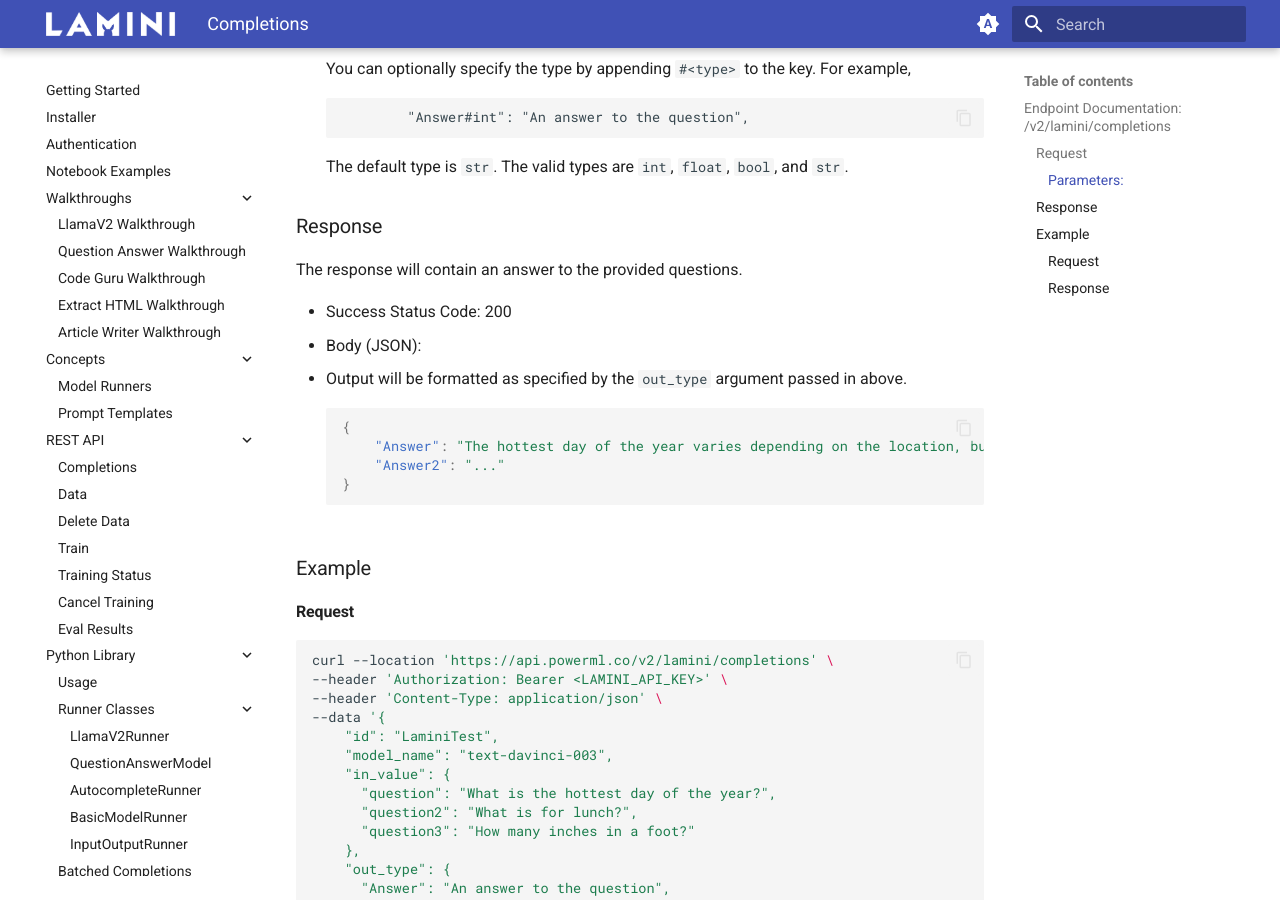
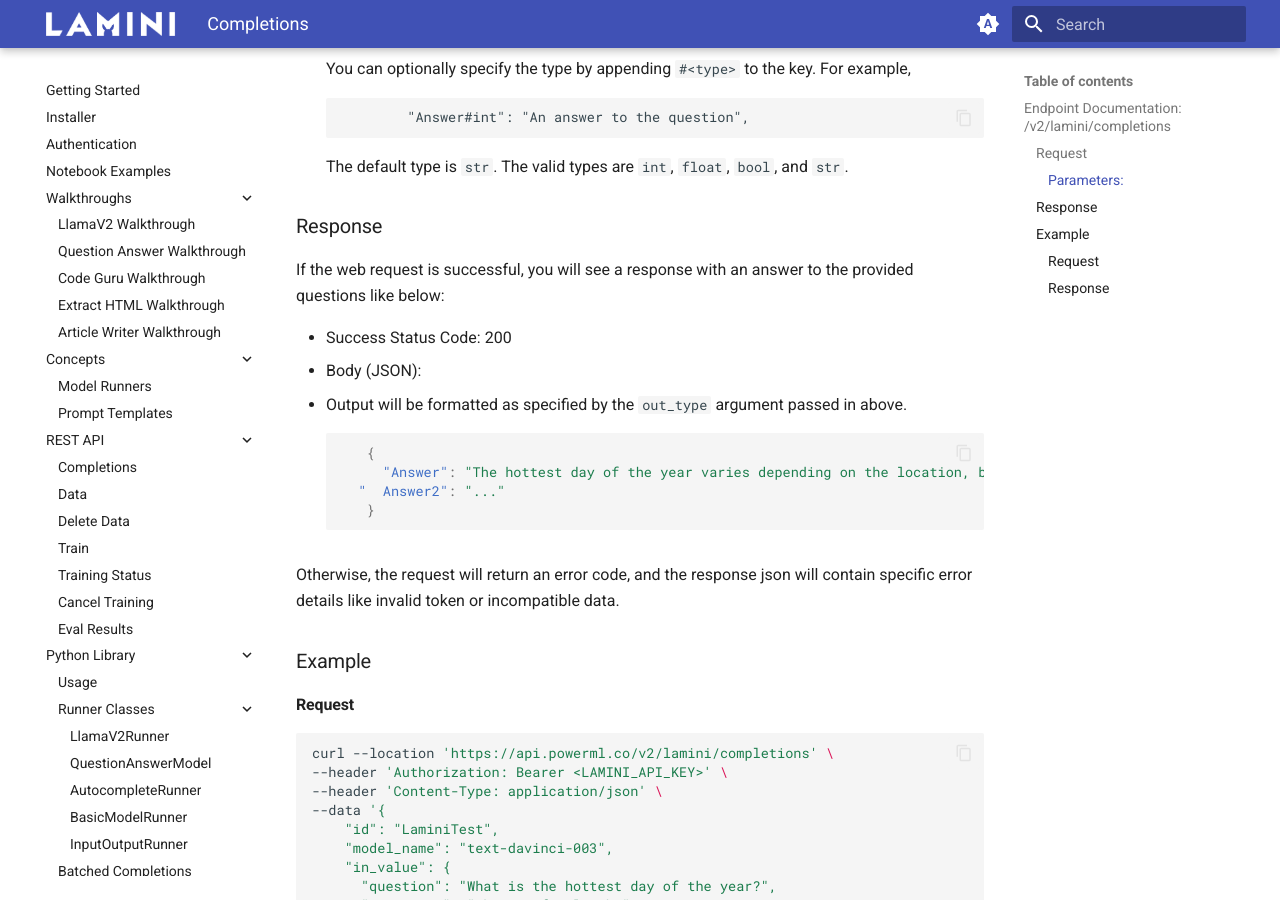
Before and after one commit to lamini-ai/lamini-ai.github.io, an MkDocs documentation site: the page built from docs/API_v2/completions.md, in a window 1280 px wide and 900 px high, scrolled down 1057 px. Built offline with MkDocs 1.6.1 and Material for MkDocs 9.7.7, drawn with Linux system fonts in a browser that asks for light colours.

Commit message:
update doc

````diff
--- a/docs/API_v2/completions.md
+++ b/docs/API_v2/completions.md
@@ -47,17 +47,19 @@
 
 ### Response
 
-The response will contain an answer to the provided questions.
+If the web request is successful, you will see a response with an answer to the provided questions like below:
 
 - Success Status Code: 200
 - Body (JSON):
   - Output will be formatted as specified by the `out_type` argument passed in above.
-```json
-{
-    "Answer": "The hottest day of the year varies depending on the location, but generally, it occurs during the summer months when the sun is closest to the Earth. In many regions, July or August tend to be the hottest months.",
-    "Answer2": "..."
-}
-```
+  ```json
+     {
+       "Answer": "The hottest day of the year varies depending on the location, but generally, it occurs during the summer months when the sun is closest to the Earth. In many regions, July or August tend to be the hottest months.",
+    "  Answer2": "..."
+     }
+  ```
+
+Otherwise, the request will return an error code, and the response json will contain specific error details like invalid token or incompatible data.
 
 
 ### Example
````
